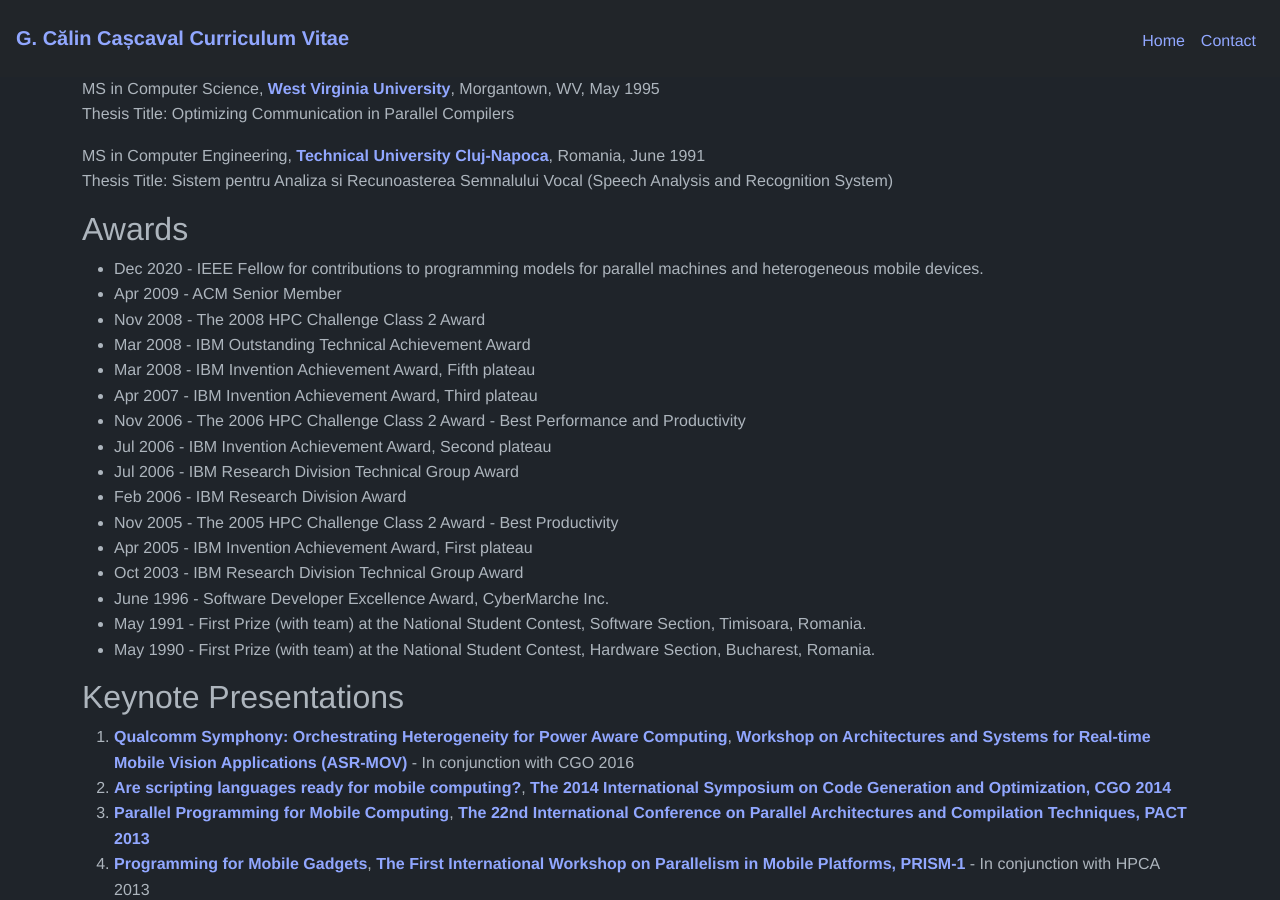
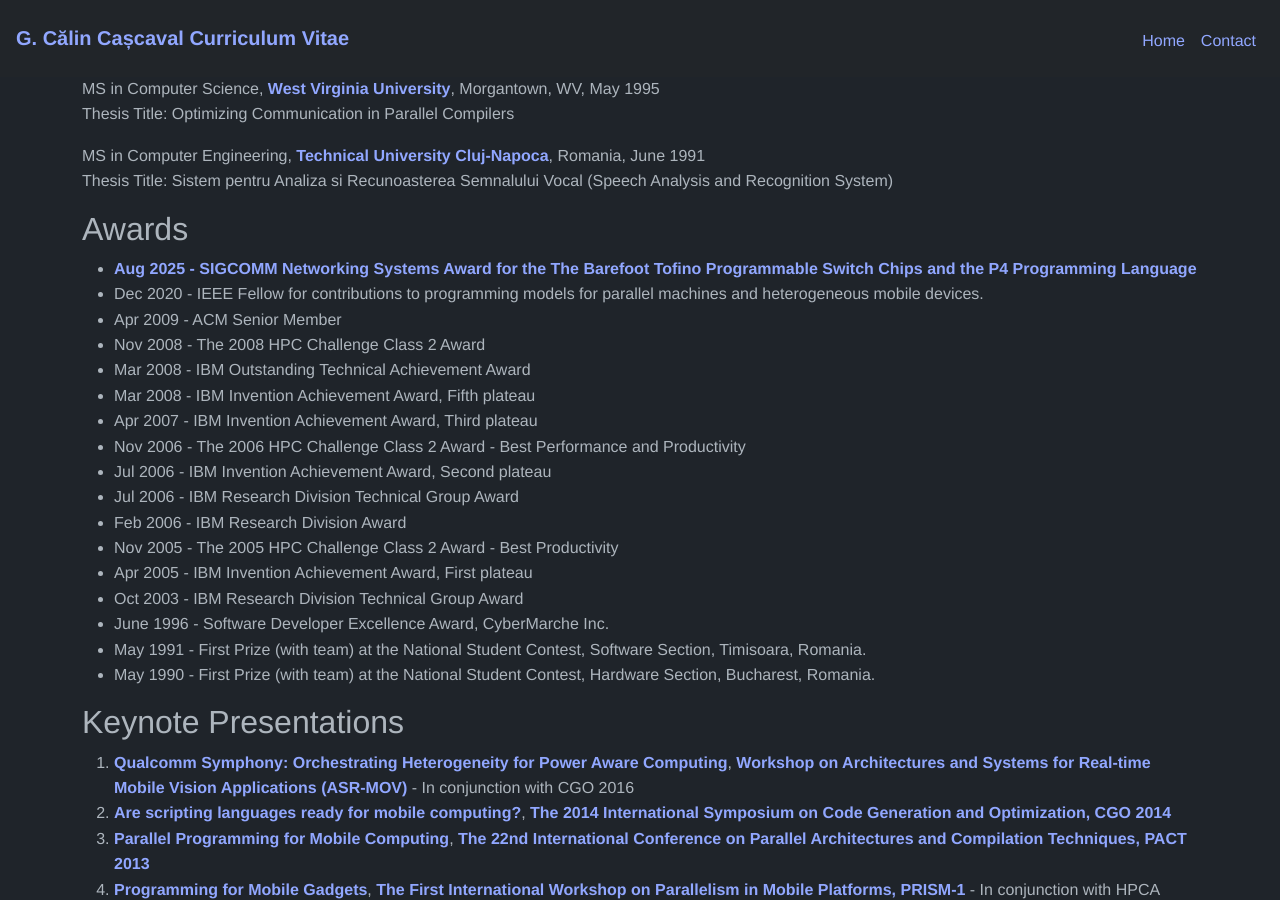
Before and after one commit to cc10512/cc10512.github.io, a Jekyll site: the page built from calin/cv.html, in a window 1280 px wide and 900 px high, scrolled down 3186 px. Built offline with Jekyll 4.4.1, drawn with Linux system fonts in a browser that asks for light colours; some of the changed text lies outside the part shown.

Commit message:
add SIGCOMM award and HPCA

```diff
--- a/calin/cv.html
+++ b/calin/cv.html
@@ -515,6 +515,9 @@
 <h2>Awards</h2>
 <div class="cv2page">
 <ul>
+ <li><a href="https://www.sigcomm.org/awards/sigcomm-networking-systems-award">2025
+    SIGCOMM Networking Systems Award for the The Barefoot Tofino
+    Programmable Switch Chips and the P4 Programming Language</a></li>
 <li> IEEE Fellow, 2021 (for contributions to programming models
      for parallel machines and heterogeneous mobile devices).</li>
 <li> ACM Senior Member, 2009</li>
@@ -526,6 +529,9 @@
 </div>
 <div class="cvfull">
 <ul>
+ <li><a href="https://www.sigcomm.org/awards/sigcomm-networking-systems-award">Aug
+    2025 - SIGCOMM Networking Systems Award for the The Barefoot Tofino
+    Programmable Switch Chips and the P4 Programming Language</a></li>
 <li> Dec 2020 - IEEE Fellow for contributions to programming models
      for parallel machines and heterogeneous mobile devices.</li>
 <li> Apr 2009 - ACM Senior Member</li>
```
Also changed, not shown: other parts of calin/cv.html (+3 -1 lines).
